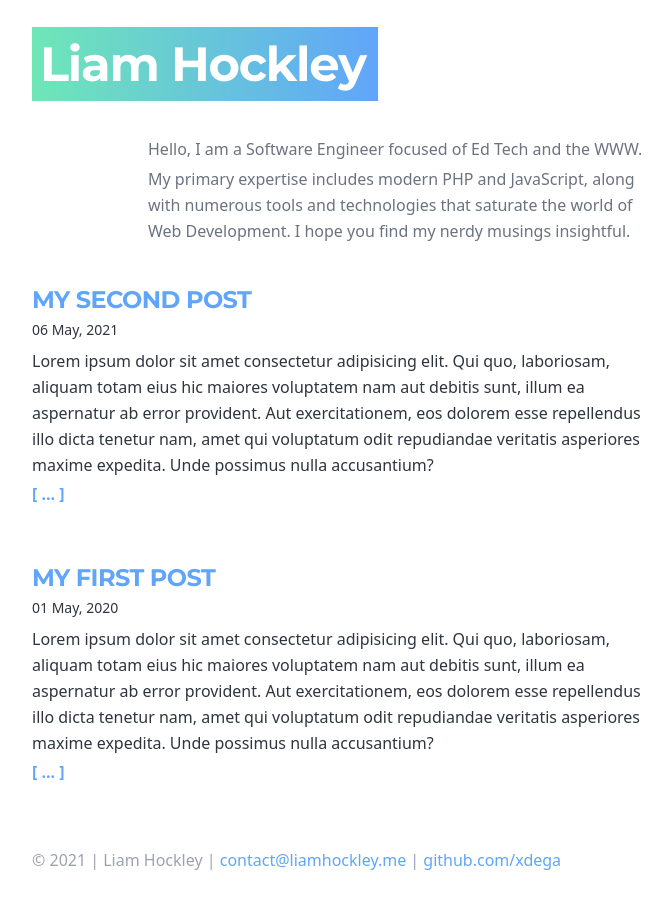
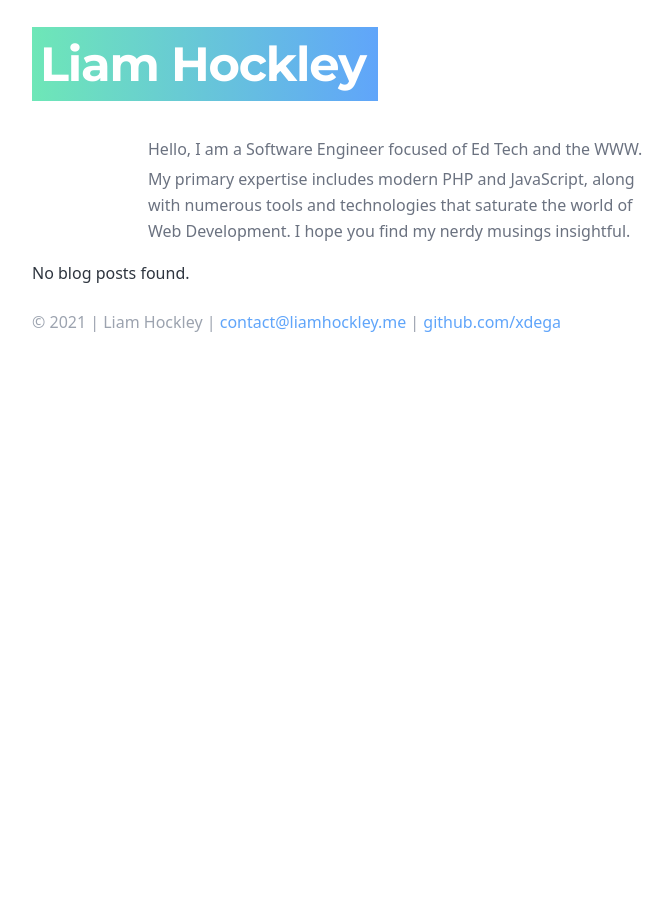
Before and after one commit to xdega/xdega.github.io, a Gatsby site: page / in a window 1280 px wide. Shown: the whole page, without its empty margins (292-964 px from the left). After the commit the page ends 800 px from the top, so only its background shows below. Built offline with nearby package versions, Linux system fonts and the light colour scheme; Gatsby itself is replaced by a stand-in of ours.

Commit message:
Remove testing blog posts; Fix post generator script

```diff
--- a/content/blog/hello-world/index.md
+++ /dev/null
@@ -1,11 +0,0 @@
----
-title: My First Post
-date: "2020-05-01T22:12:03.284Z"
-description: "Lorem ipsum dolor sit amet consectetur adipisicing elit. Qui quo, laboriosam, aliquam totam eius hic maiores voluptatem nam aut debitis sunt, illum ea aspernatur ab error provident. Aut exercitationem, eos dolorem esse repellendus illo dicta tenetur nam, amet qui voluptatum odit repudiandae veritatis asperiores maxime expedita. Unde possimus nulla accusantium?"
----
-
-Lorem ipsum dolor sit amet consectetur adipisicing elit. Nulla magnam in ad cupiditate. Asperiores, nisi veritatis nostrum ab quia assumenda!
-
-Lorem ipsum dolor sit amet consectetur adipisicing elit. Qui quo, laboriosam, aliquam totam eius hic maiores voluptatem nam aut debitis sunt, illum ea aspernatur ab error provident. Aut exercitationem, eos dolorem esse repellendus illo dicta tenetur nam, amet qui voluptatum odit repudiandae veritatis asperiores maxime expedita. Unde possimus nulla accusantium?
-
-Lorem ipsum dolor sit amet consectetur adipisicing elit. Quibusdam, tempore.
--- a/content/blog/my-second-post/index.md
+++ /dev/null
@@ -1,9 +0,0 @@
----
-title: My Second Post
-date: "2021-05-06T23:46:37.121Z"
-description: "Lorem ipsum dolor sit amet consectetur adipisicing elit. Qui quo, laboriosam, aliquam totam eius hic maiores voluptatem nam aut debitis sunt, illum ea aspernatur ab error provident. Aut exercitationem, eos dolorem esse repellendus illo dicta tenetur nam, amet qui voluptatum odit repudiandae veritatis asperiores maxime expedita. Unde possimus nulla accusantium?"
----
-
-Lorem ipsum dolor sit amet consectetur adipisicing elit. Beatae at deserunt unde ad doloribus molestias nobis harum illo id quaerat, nihil omnis fuga accusamus eum veritatis perferendis earum voluptates ut ab est eaque provident in eligendi dicta! Unde placeat quod, numquam in nulla maiores consequuntur cupiditate obcaecati illum amet veritatis!
-
-Lorem ipsum dolor sit amet, consectetur adipisicing elit. Voluptatum, est labore, itaque ipsam temporibus odit deserunt dolorum incidunt quod ducimus, placeat debitis vero quo maxime iure adipisci nesciunt molestiae deleniti cum perspiciatis hic eveniet sapiente.
--- a/scripts/post.js
+++ b/scripts/post.js
@@ -15,8 +15,8 @@ console.log(`Generating new Blog Post, ${title} -> ${filepath}/index.md`);
 
 
 const content =`---
-title: ${title}
-date: "${time}
+title: "${title}"
+date: "${time}"
 description: "Lorem ipsum dolor sit amet consectetur adipisicing elit. Qui quo,
 laboriosam, aliquam totam eius hic maiores voluptatem nam aut debitis sunt, illum
 ea aspernatur ab error provident. Aut exercitationem, eos dolorem esse repellendus
```
